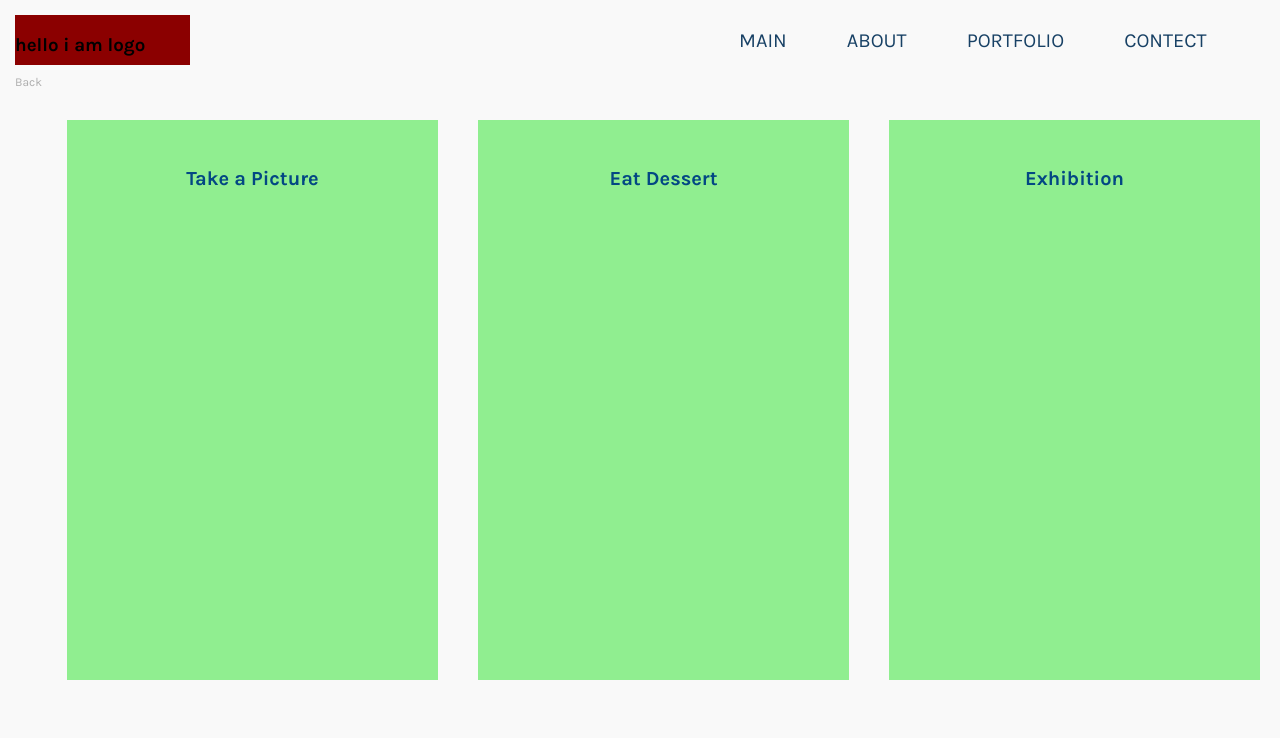
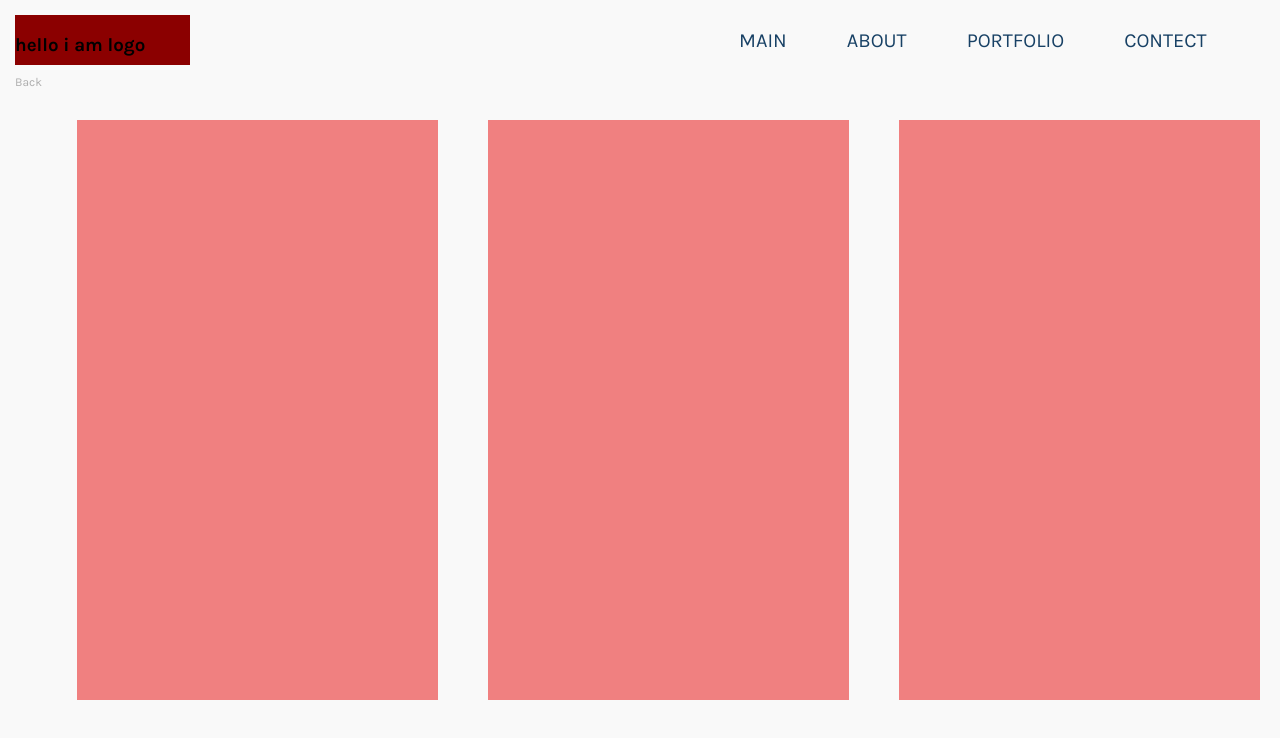
Before and after one commit to Kimyerim1935/my-port-rim, a React (Create React App) app: page /Instagram in a window 1280 px wide. Shown: the top 738 px of the page. Built offline with nearby package versions, Linux system fonts and the light colour scheme; a web font is replaced by a local one.

Commit message:
컴포넌트 위치잡기

```diff
--- a/src/routes/Instagram.css
+++ b/src/routes/Instagram.css
@@ -19,19 +19,29 @@
 
 .Instacontents {
     width: 30%;
-    height: 560px;
-    margin: 120px 20px 0 20px;
-    padding-top: 30px;
+    height: 580px;
+    margin: 120px 20px 0 30px;
     display: flex;
     flex-direction: column;
     align-items: center;
-    background-color: lightgreen;
+    background-color: lightcoral;
 }
 
 .Instatitle{
     font-size: 20px;
     color: #034783;
     font-weight: 700;
+}
+
+.InstaCompo{
+    width: 300px;
+    height: 500px;
+    box-shadow: 6px 6px 18px rgba(24, 65, 101 ,.15);
+    margin-left: 10px
+}
+
+.Line{
+    margin-top: 40px;
 }
 
 @media screen and (max-width:768px) {
--- a/src/routes/Instagram.js
+++ b/src/routes/Instagram.js
@@ -2,6 +2,11 @@ import React from 'react';
 import './Instagram.css';
 import { Route, Link } from 'react-router-dom';
 import About from './About';
+
+
+
+
+
 
 function Instagram(){
   return (
@@ -9,21 +14,17 @@ function Instagram(){
 
        <Link to="/About" className="back">Back</Link>
         <Route path='/About' component={About} />
-
         <div className="Instacontents">
 
-          <h2 className="Instatitle">Take a Picture</h2>
         </div>
+        <div className="Instacontents">
 
+        </div>
         <div className="Instacontents">
-         <h2 className="Instatitle">Eat Dessert</h2>
+
+</div>
+
         </div>
-
-        <div className="Instacontents">
-         <h2 className="Instatitle"> Exhibition </h2>
-        </div>
-
-    </div>
   );
 }
 
```
Also changed, not shown: src/SVG/InstaLine.svg (added).
